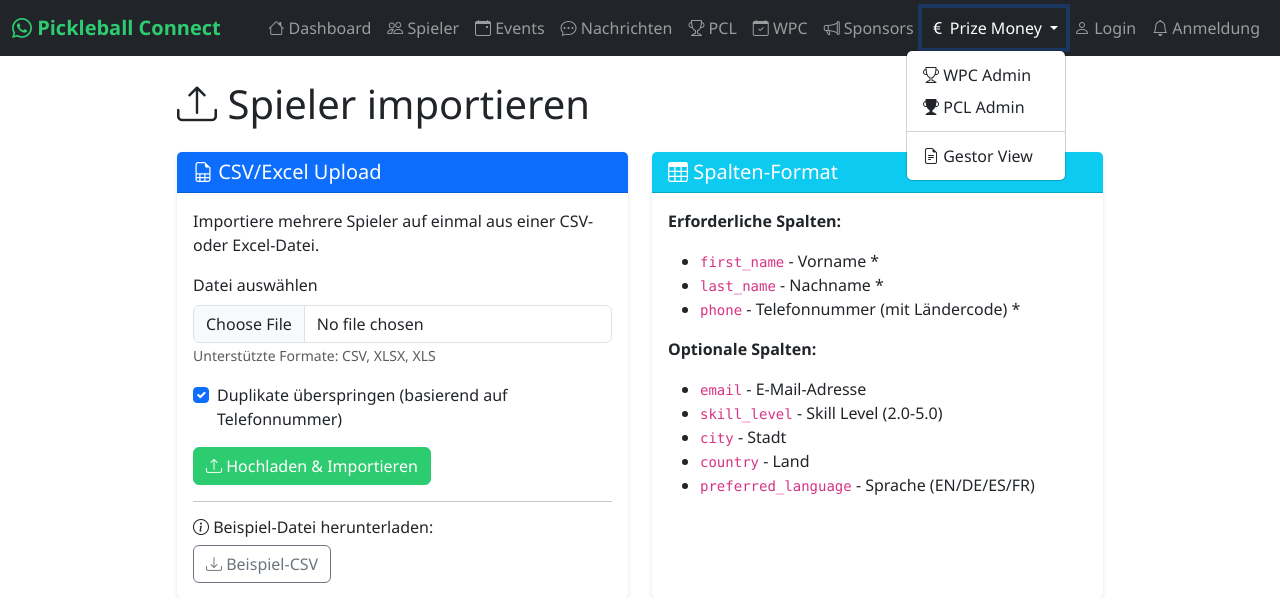
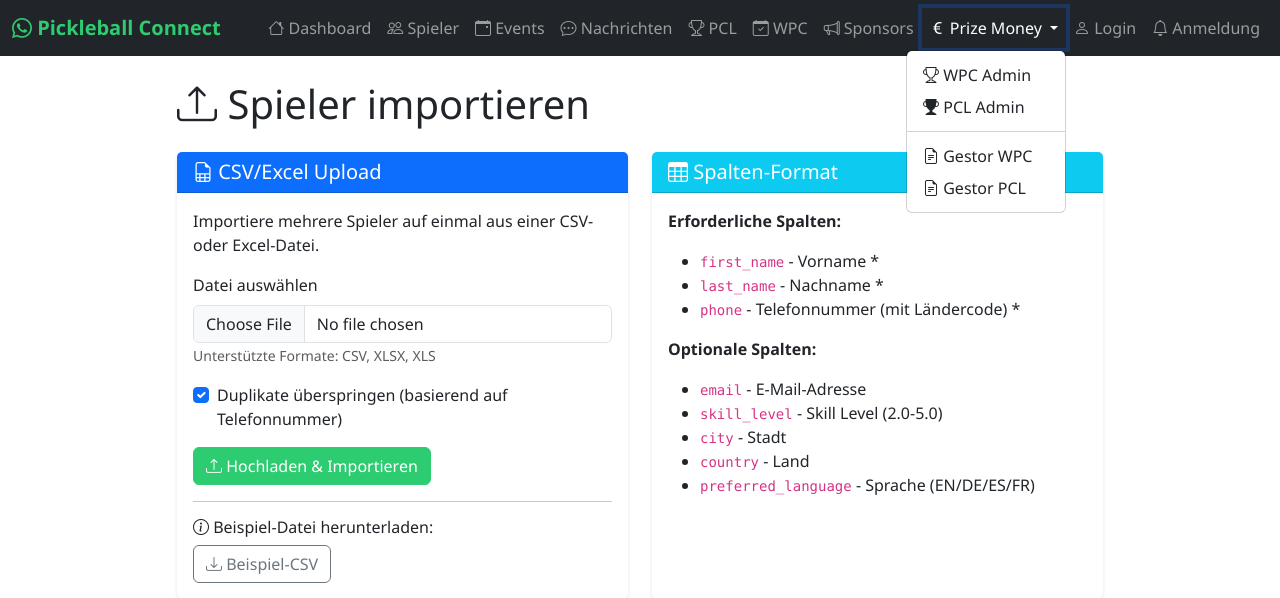
Before and after one commit to Chatcrafters/pickleball-connect-2025, a Flask app: page /admin/players/import in a window 1280 px wide, after a click on "Prize Money". Shown: the top 598 px of the page. Run offline with Flask 3, Linux system fonts and the light colour scheme; the visitor is signed in with stand-in values (Sample User, id 1).

Commit message:
feat: add Gestor PCL link to navigation menu

```diff
--- a/templates/base.html
+++ b/templates/base.html
@@ -71,7 +71,8 @@
                             <li><a class="dropdown-item" href="/prize-money/admin/wpc"><i class="bi bi-trophy"></i> WPC Admin</a></li>
                             <li><a class="dropdown-item" href="/prize-money/admin/pcl"><i class="bi bi-trophy-fill"></i> PCL Admin</a></li>
                             <li><hr class="dropdown-divider"></li>
-                            <li><a class="dropdown-item" href="/prize-money/gestor"><i class="bi bi-file-earmark-text"></i> Gestor View</a></li>
+                            <li><a class="dropdown-item" href="/prize-money/gestor"><i class="bi bi-file-earmark-text"></i> Gestor WPC</a></li>
+                            <li><a class="dropdown-item" href="/prize-money/gestor/pcl"><i class="bi bi-file-earmark-text"></i> Gestor PCL</a></li>
                         </ul>
                     </li>
 <li class="nav-item">
```
